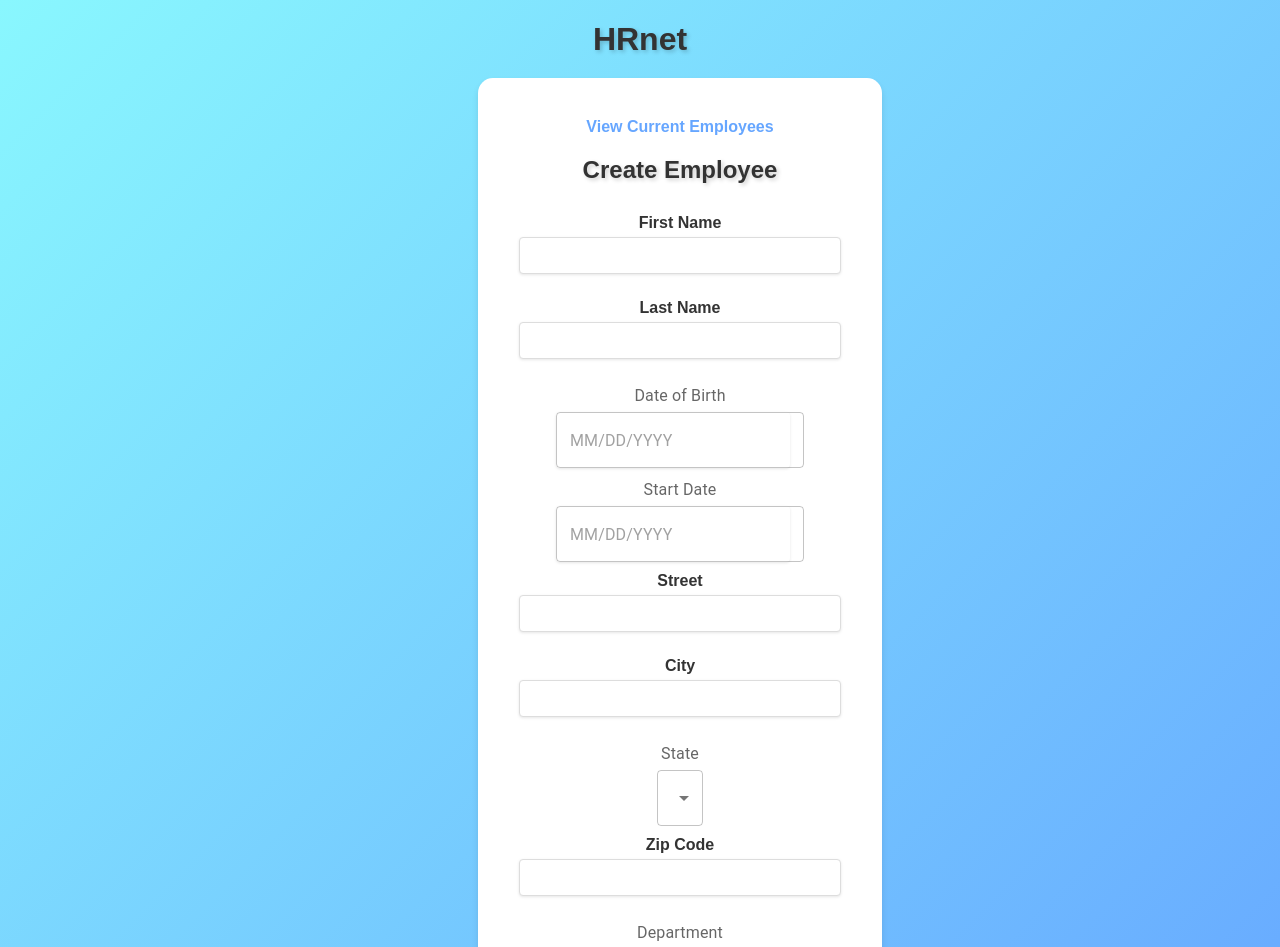
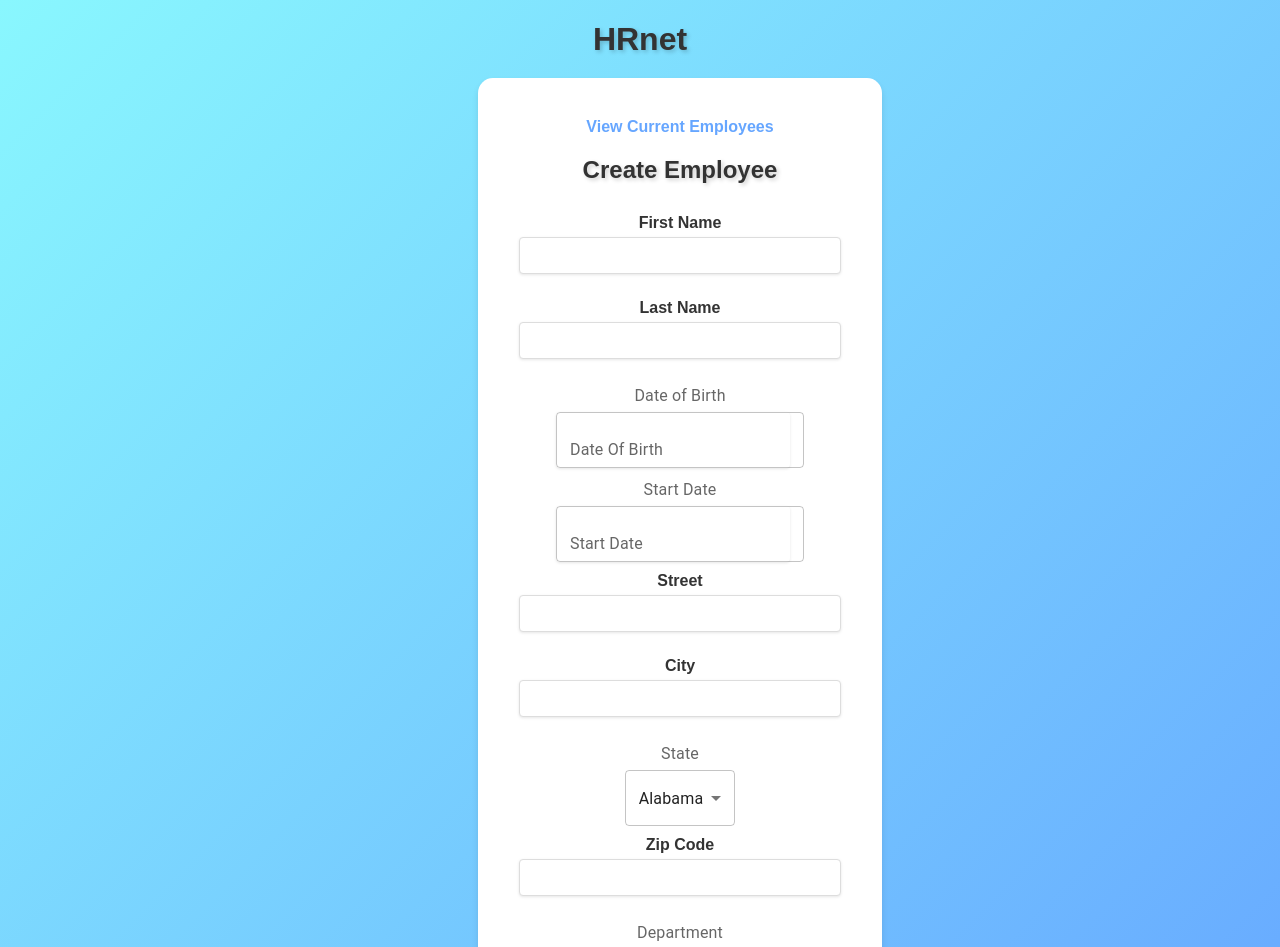
Before and after one commit to SabrinaMouginot/HRNet_P14, a React (Vite) app: page / in a window 1280 px wide. Shown: the top 947 px of the page. Built offline with nearby package versions, Linux system fonts and the light colour scheme.

Commit message:
corrections dates du formulaire qui ne s affichaient pas dans la liste

```diff
--- a/src/components/MyForm.jsx
+++ b/src/components/MyForm.jsx
@@ -1,94 +1,99 @@
-import { useForm } from "react-hook-form";
+import { Controller, useForm } from "react-hook-form";
 import { useDispatch } from "react-redux";
 import { addEmployee } from "../redux/employeesSlice";
 import { InputLabel, MenuItem, Select } from "@mui/material";
 import { DatePicker } from "@mui/x-date-pickers";
-import { toggleModal } from '../redux/modalSlice';
-
+import { toggleModal } from "../redux/modalSlice";
 // Schéma de validation personnalisé (sans Zod)
-const validateZipCode = (value) => value.length === 5 || "Zip Code must be 5 digits";
-const validateRequired = (value) => value.trim() !== "" || "This field is required";
-
+const validateZipCode = (value) =>
+  value.length === 5 || "Zip Code must be 5 digits";
+const validateRequired = (value) =>
+  value.trim() !== "" || "This field is required";
 function MyForm() {
   const dispatch = useDispatch();
-
   // Liste des départements
-    const departments = ["Sales", "Marketing", "Engineering", "Human Resources", "Legal"];
-
+  const departments = [
+    "Sales",
+    "Marketing",
+    "Engineering",
+    "Human Resources",
+    "Legal",
+  ];
   // Liste des états avec noms et abréviations
   const states = [
-        { "name": "Alabama", "abbreviation": "AL" },
-        { "name": "Alaska", "abbreviation": "AK" },
-        { "name": "American Samoa", "abbreviation": "AS" },
-        { "name": "Arizona", "abbreviation": "AZ" },
-        { "name": "Arkansas", "abbreviation": "AR" },
-        { "name": "California", "abbreviation": "CA" },
-        { "name": "Colorado", "abbreviation": "CO" },
-        { "name": "Connecticut", "abbreviation": "CT" },
-        { "name": "Delaware", "abbreviation": "DE" },
-        { "name": "District Of Columbia", "abbreviation": "DC" },
-        { "name": "Federated States Of Micronesia", "abbreviation": "FM" },
-        { "name": "Florida", "abbreviation": "FL" },
-        { "name": "Georgia", "abbreviation": "GA" },
-        { "name": "Guam", "abbreviation": "GU" },
-        { "name": "Hawaii", "abbreviation": "HI" },
-        { "name": "Idaho", "abbreviation": "ID" },
-        { "name": "Illinois", "abbreviation": "IL" },
-        { "name": "Indiana", "abbreviation": "IN" },
-        { "name": "Iowa", "abbreviation": "IA" },
-        { "name": "Kansas", "abbreviation": "KS" },
-        { "name": "Kentucky", "abbreviation": "KY" },
-        { "name": "Louisiana", "abbreviation": "LA" },
-        { "name": "Maine", "abbreviation": "ME" },
-        { "name": "Marshall Islands", "abbreviation": "MH" },
-        { "name": "Maryland", "abbreviation": "MD" },
-        { "name": "Massachusetts", "abbreviation": "MA" },
-        { "name": "Michigan", "abbreviation": "MI" },
-        { "name": "Minnesota", "abbreviation": "MN" },
-        { "name": "Mississippi", "abbreviation": "MS" },
-        { "name": "Missouri", "abbreviation": "MO" },
-        { "name": "Montana", "abbreviation": "MT" },
-        { "name": "Nebraska", "abbreviation": "NE" },
-        { "name": "Nevada", "abbreviation": "NV" },
-        { "name": "New Hampshire", "abbreviation": "NH" },
-        { "name": "New Jersey", "abbreviation": "NJ" },
-        { "name": "New Mexico", "abbreviation": "NM" },
-        { "name": "New York", "abbreviation": "NY" },
-        { "name": "North Carolina", "abbreviation": "NC" },
-        { "name": "North Dakota", "abbreviation": "ND" },
-        { "name": "Northern Mariana Islands", "abbreviation": "MP" },
-        { "name": "Ohio", "abbreviation": "OH" },
-        { "name": "Oklahoma", "abbreviation": "OK" },
-        { "name": "Oregon", "abbreviation": "OR" },
-        { "name": "Palau", "abbreviation": "PW" },
-        { "name": "Pennsylvania", "abbreviation": "PA" },
-        { "name": "Puerto Rico", "abbreviation": "PR" },
-        { "name": "Rhode Island", "abbreviation": "RI" },
-        { "name": "South Carolina", "abbreviation": "SC" },
-        { "name": "South Dakota", "abbreviation": "SD" },
-        { "name": "Tennessee", "abbreviation": "TN" },
-        { "name": "Texas", "abbreviation": "TX" },
-        { "name": "Utah", "abbreviation": "UT" },
-        { "name": "Vermont", "abbreviation": "VT" },
-        { "name": "Virgin Islands", "abbreviation": "VI" },
-        { "name": "Virginia", "abbreviation": "VA" },
-        { "name": "Washington", "abbreviation": "WA" },
-        { "name": "West Virginia", "abbreviation": "WV" },
-        { "name": "Wisconsin", "abbreviation": "WI" },
-        { "name": "Wyoming", "abbreviation": "WY" }
+    { name: "Alabama", abbreviation: "AL" },
+    { name: "Alaska", abbreviation: "AK" },
+    { name: "American Samoa", abbreviation: "AS" },
+    { name: "Arizona", abbreviation: "AZ" },
+    { name: "Arkansas", abbreviation: "AR" },
+    { name: "California", abbreviation: "CA" },
+    { name: "Colorado", abbreviation: "CO" },
+    { name: "Connecticut", abbreviation: "CT" },
+    { name: "Delaware", abbreviation: "DE" },
+    { name: "District Of Columbia", abbreviation: "DC" },
+    { name: "Federated States Of Micronesia", abbreviation: "FM" },
+    { name: "Florida", abbreviation: "FL" },
+    { name: "Georgia", abbreviation: "GA" },
+    { name: "Guam", abbreviation: "GU" },
+    { name: "Hawaii", abbreviation: "HI" },
+    { name: "Idaho", abbreviation: "ID" },
+    { name: "Illinois", abbreviation: "IL" },
+    { name: "Indiana", abbreviation: "IN" },
+    { name: "Iowa", abbreviation: "IA" },
+    { name: "Kansas", abbreviation: "KS" },
+    { name: "Kentucky", abbreviation: "KY" },
+    { name: "Louisiana", abbreviation: "LA" },
+    { name: "Maine", abbreviation: "ME" },
+    { name: "Marshall Islands", abbreviation: "MH" },
+    { name: "Maryland", abbreviation: "MD" },
+    { name: "Massachusetts", abbreviation: "MA" },
+    { name: "Michigan", abbreviation: "MI" },
+    { name: "Minnesota", abbreviation: "MN" },
+    { name: "Mississippi", abbreviation: "MS" },
+    { name: "Missouri", abbreviation: "MO" },
+    { name: "Montana", abbreviation: "MT" },
+    { name: "Nebraska", abbreviation: "NE" },
+    { name: "Nevada", abbreviation: "NV" },
+    { name: "New Hampshire", abbreviation: "NH" },
+    { name: "New Jersey", abbreviation: "NJ" },
+    { name: "New Mexico", abbreviation: "NM" },
+    { name: "New York", abbreviation: "NY" },
+    { name: "North Carolina", abbreviation: "NC" },
+    { name: "North Dakota", abbreviation: "ND" },
+    { name: "Northern Mariana Islands", abbreviation: "MP" },
+    { name: "Ohio", abbreviation: "OH" },
+    { name: "Oklahoma", abbreviation: "OK" },
+    { name: "Oregon", abbreviation: "OR" },
+    { name: "Palau", abbreviation: "PW" },
+    { name: "Pennsylvania", abbreviation: "PA" },
+    { name: "Puerto Rico", abbreviation: "PR" },
+    { name: "Rhode Island", abbreviation: "RI" },
+    { name: "South Carolina", abbreviation: "SC" },
+    { name: "South Dakota", abbreviation: "SD" },
+    { name: "Tennessee", abbreviation: "TN" },
+    { name: "Texas", abbreviation: "TX" },
+    { name: "Utah", abbreviation: "UT" },
+    { name: "Vermont", abbreviation: "VT" },
+    { name: "Virgin Islands", abbreviation: "VI" },
+    { name: "Virginia", abbreviation: "VA" },
+    { name: "Washington", abbreviation: "WA" },
+    { name: "West Virginia", abbreviation: "WV" },
+    { name: "Wisconsin", abbreviation: "WI" },
+    { name: "Wyoming", abbreviation: "WY" },
   ];
-
   const {
     register,
     handleSubmit,
+    control,
     formState: { errors },
   } = useForm();
-
   const onSubmit = (data) => {
+    data.startDate = data.startDate.toDate().toISOString();
+    data.dateOfBirth = data.dateOfBirth.toDate().toISOString();
+    console.log(data);
     dispatch(addEmployee(data));
     dispatch(toggleModal());
   };
-
   return (
     <form onSubmit={handleSubmit(onSubmit)}>
       {/* Prénom */}
@@ -97,55 +102,83 @@ function MyForm() {
         id="firstName"
         {...register("firstName", { validate: validateRequired })}
       />
-            {errors.firstName && <p className="error-message">{errors.firstName.message}</p>}
-
+      {errors.firstName && (
+        <p className="error-message">{errors.firstName.message}</p>
+      )}
       {/* Nom de famille */}
       <label htmlFor="lastName">Last Name</label>
       <input
         id="lastName"
         {...register("lastName", { validate: validateRequired })}
       />
-            {errors.lastName && <p className="error-message">{errors.lastName.message}</p>}
-
+      {errors.lastName && (
+        <p className="error-message">{errors.lastName.message}</p>
+      )}
       {/* Date de naissance */}
-            <InputLabel id="dateOfBirthLabel">Date of Birth</InputLabel>
+      <InputLabel id="DateOfBirthLabel">Date of Birth</InputLabel>
+      <Controller
+        control={control}
+        name="dateOfBirth"
+        rules={{ required: true }}
+        render={({ field }) => {
+          return (
             <DatePicker
-                labelId="dateOfBirthLabel"
+              label="Date Of Birth"
               id="dateOfBirth"
-                renderInput={(params) => <input {...params} {...register("dateOfBirth", { validate: validateRequired })} />}
+              name="dateOfBirth"
+              inputRef={field.ref}
+              onChange={(date) => {
+                field.onChange(date);
+              }}
             />
-            {errors.dateOfBirth && <p className="error-message">{errors.dateOfBirth.message}</p>}
-
+          );
+        }}
+      />
+      {errors.dateOfBirth && (
+        <p className="error-message">{errors.dateOfBirth.message}</p>
+      )}
       {/* Date de début */}
       <InputLabel id="startDateLabel">Start Date</InputLabel>
+      <Controller
+        control={control}
+        name="startDate"
+        rules={{ required: true }}
+        render={({ field }) => {
+          return (
             <DatePicker
-                labelId="startDateLabel"
+              label="Start Date"
               id="startDate"
-                renderInput={(params) => <input {...params} {...register("startDate", { validate: validateRequired })} />}
+              name="startDate"
+              inputRef={field.ref}
+              onChange={(date) => {
+                field.onChange(date);
+              }}
             />
-            {errors.startDate && <p className="error-message">{errors.startDate.message}</p>}
-
+          );
+        }}
+      />
+      {errors.startDate && (
+        <p className="error-message">{errors.startDate.message}</p>
+      )}
       {/* Adresse */}
       <label htmlFor="street">Street</label>
       <input
         id="street"
         {...register("street", { validate: validateRequired })}
       />
-            {errors.street && <p className="error-message">{errors.street.message}</p>}
-
+      {errors.street && (
+        <p className="error-message">{errors.street.message}</p>
+      )}
       {/* Ville */}
       <label htmlFor="city">City</label>
-            <input
-                id="city"
-                {...register("city", { validate: validateRequired })}
-            />
+      <input id="city" {...register("city", { validate: validateRequired })} />
       {errors.city && <p className="error-message">{errors.city.message}</p>}
-
       {/* État */}
       <InputLabel id="state-select">State</InputLabel>
       <Select
         labelId="state-select"
         id="state"
+        defaultValue={"AL"}
         {...register("state", { validate: validateRequired })}
       >
         {states.map((state) => (
@@ -155,20 +188,21 @@ function MyForm() {
         ))}
       </Select>
       {errors.state && <p className="error-message">{errors.state.message}</p>}
-
       {/* Code postal */}
       <label htmlFor="zipCode">Zip Code</label>
       <input
         id="zipCode"
         {...register("zipCode", { validate: validateZipCode })}
       />
-            {errors.zipCode && <p className="error-message">{errors.zipCode.message}</p>}
-
+      {errors.zipCode && (
+        <p className="error-message">{errors.zipCode.message}</p>
+      )}
       {/* Département */}
       <InputLabel id="department-select">Department</InputLabel>
       <Select
         labelId="department-select"
         id="department"
+        defaultValue={"Sales"}
         {...register("department", { validate: validateRequired })}
       >
         {departments.map((department) => (
@@ -177,8 +211,9 @@ function MyForm() {
           </MenuItem>
         ))}
       </Select>
-            {errors.department && <p className="error-message">{errors.department.message}</p>}
-
+      {errors.department && (
+        <p className="error-message">{errors.department.message}</p>
+      )}
       {/* Soumission du formulaire */}
       <div className="button">
         <button type="submit">Create Employee</button>
@@ -186,5 +221,4 @@ function MyForm() {
     </form>
   );
 }
-
 export default MyForm;
```
Lines whose indentation alone changed are shown as unchanged.
